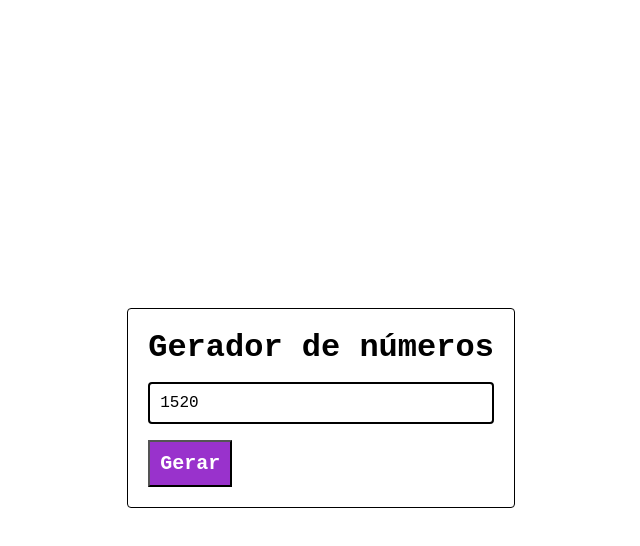
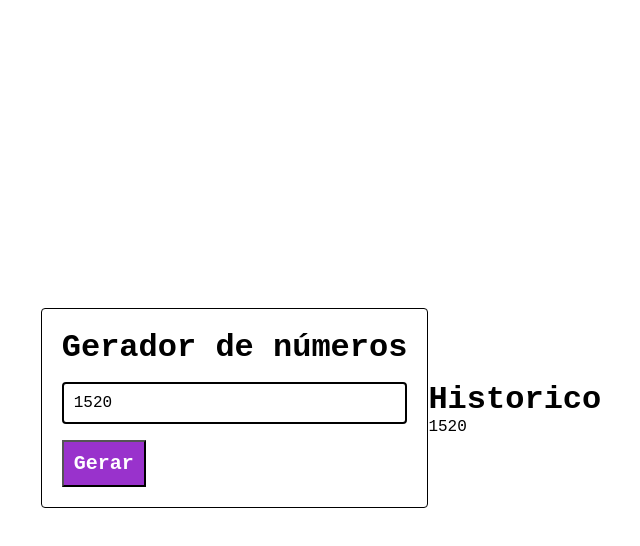
Before and after one commit to AndreLucasv10/Gerador-de-numeros-aleatorios, a plain HTML site: page index.html in a window 1280 px wide. Both pictures are taken after a click on the button "Gerar". Shown: the whole page, without its empty margins (319-959 px from the left). Drawn offline with Linux system fonts and the light colour scheme.

Commit message:
brincando

```diff
--- a/index.html
+++ b/index.html
@@ -13,7 +13,11 @@
     <div class="container-itens">
       <h1>Gerador de números</h1>
       <p class="gerador">0</p>
-      <button>Gerar</button>
+      <button class="historico">Gerar</button>
+    </div>
+    <div class="history-container">
+      <h1>Historico</h1>
+      <div id="valores"></div>
     </div>
   </main>
   <script>
@@ -22,7 +26,14 @@
 
     function gerar() {
       const p = document.querySelector('p')
-      p.innerHTML = Math.floor(Math.random() * (4000 - 1000) + 1000)
+      const numero = Math.floor(Math.random() * (4000 - 1000) + 1000)
+      p.innerHTML = numero
+      historico(numero)
+    }
+    function historico(numero) {
+      let p = document.createElement('p')
+      p.innerHTML = numero
+      document.getElementById('valores').appendChild(p)
     }
   </script>
 </body>
--- a/style.css
+++ b/style.css
@@ -20,11 +20,11 @@ button {
   border-radius: 4px;
 }
 
-h1 {
+.container-itens h1 {
   margin-bottom: 16px;
 }
 
-p {
+.container-itens p {
   border: 2px solid black;
   padding: 10px;
   border-radius: 4px;
```
